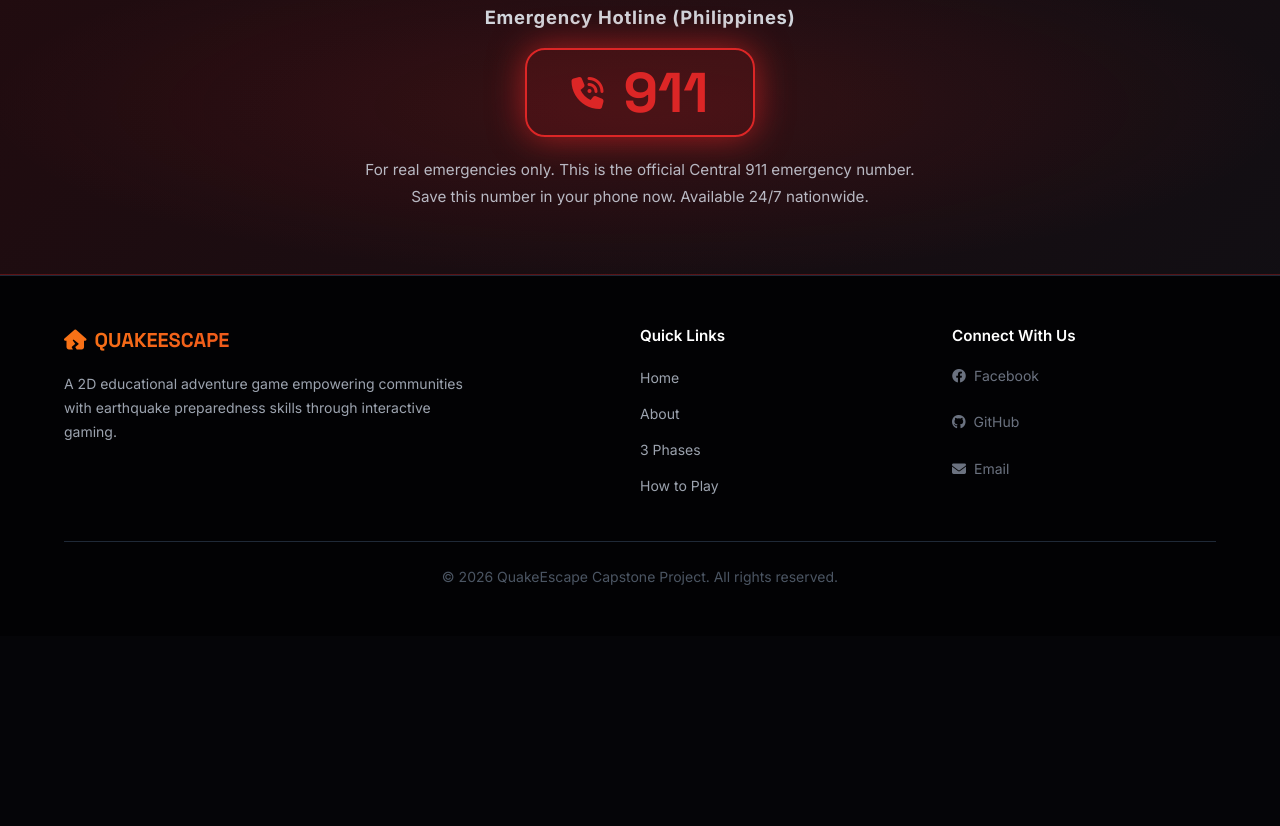
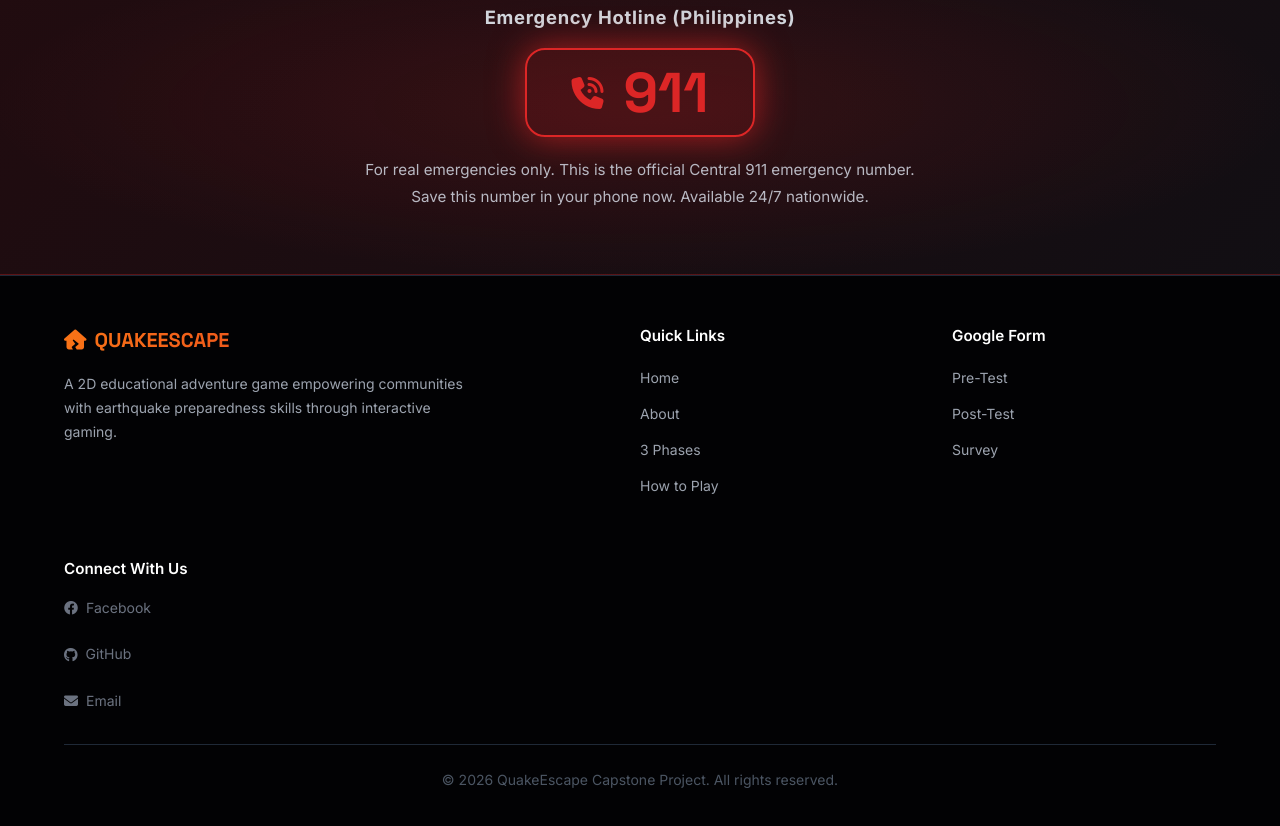
Before and after one commit to QUAKE-ESCAPE/QuakeEscape, a plain HTML site: page index.html in a window 1280 px wide. Shown: the part 3865-4691 px from the top of the page. Before the commit the page ends 4501 px from the top, so only its background shows below. Drawn offline with Linux system fonts and the light colour scheme; animation ran at ten frames a second.

Commit message:
Update index.html

```diff
--- a/index.html
+++ b/index.html
@@ -432,6 +432,18 @@
                 </ul>
             </div>
 
+             <div class="footer-links">
+                <h4>Google Form</h4>
+                <ul>
+                      <li><a href="https://docs.google.com/forms/d/e/1FAIpQLSd6Qr7z_XyR4Xxq7O1xEeBQnmH2gjI_T6XJJTONotP1sc-ooA/viewform" target="_blank">Pre-Test</a></li>
+                      <li><a href="https://docs.google.com/forms/d/e/1FAIpQLScm4XdqpLIkXhA48RyV64Z92QjWQ27wrdjB7louYu4v-jGanw/viewform" target="_blank">Post-Test</a></li>
+                     <li><a href="https://docs.google.com/forms/d/e/1FAIpQLSdony3sxGMYEdyyI_VMrjvVOghLVnHTY-LRgzmLGeTvRXNxKg/viewform" target="_blank">Survey</a></li>
+
+
+                </ul>
+            </div>
+
+
             <!-- Social Links -->
             <div class="footer-links">
                 <h4>Connect With Us</h4>
```
